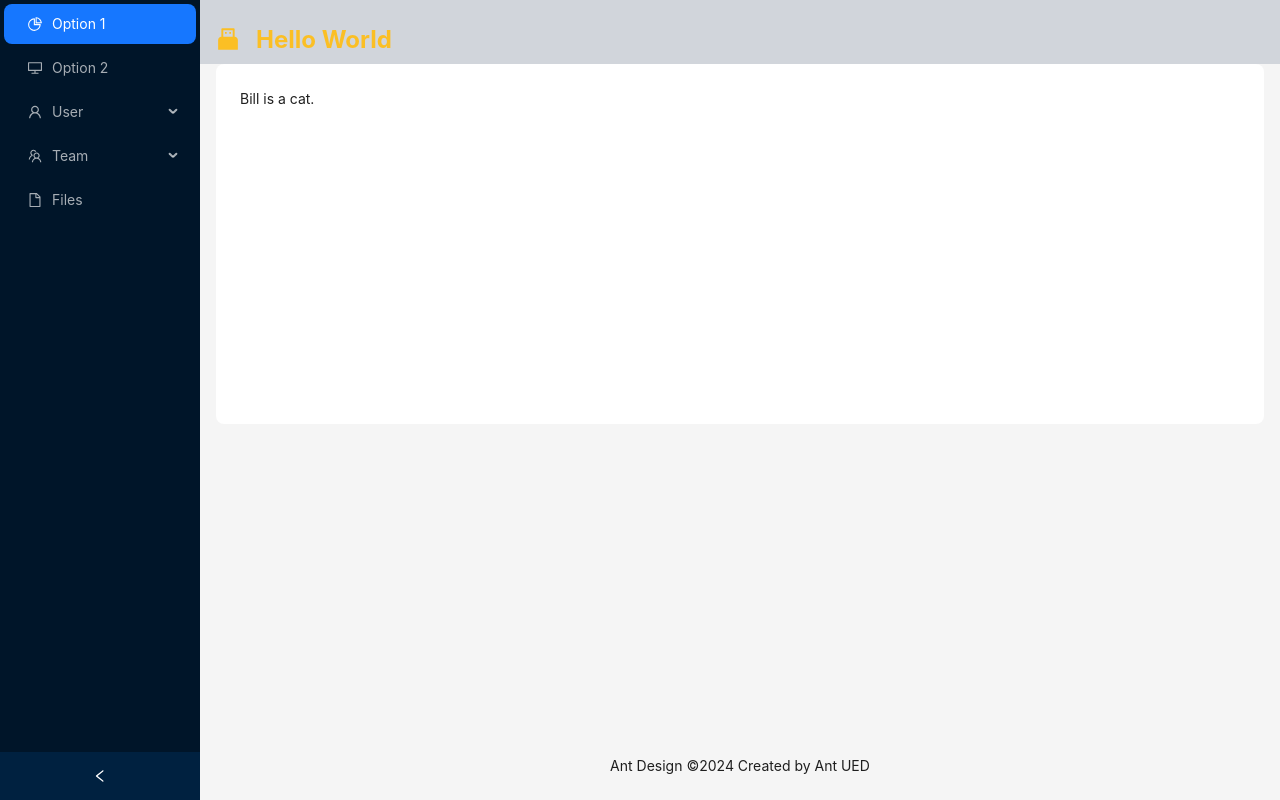
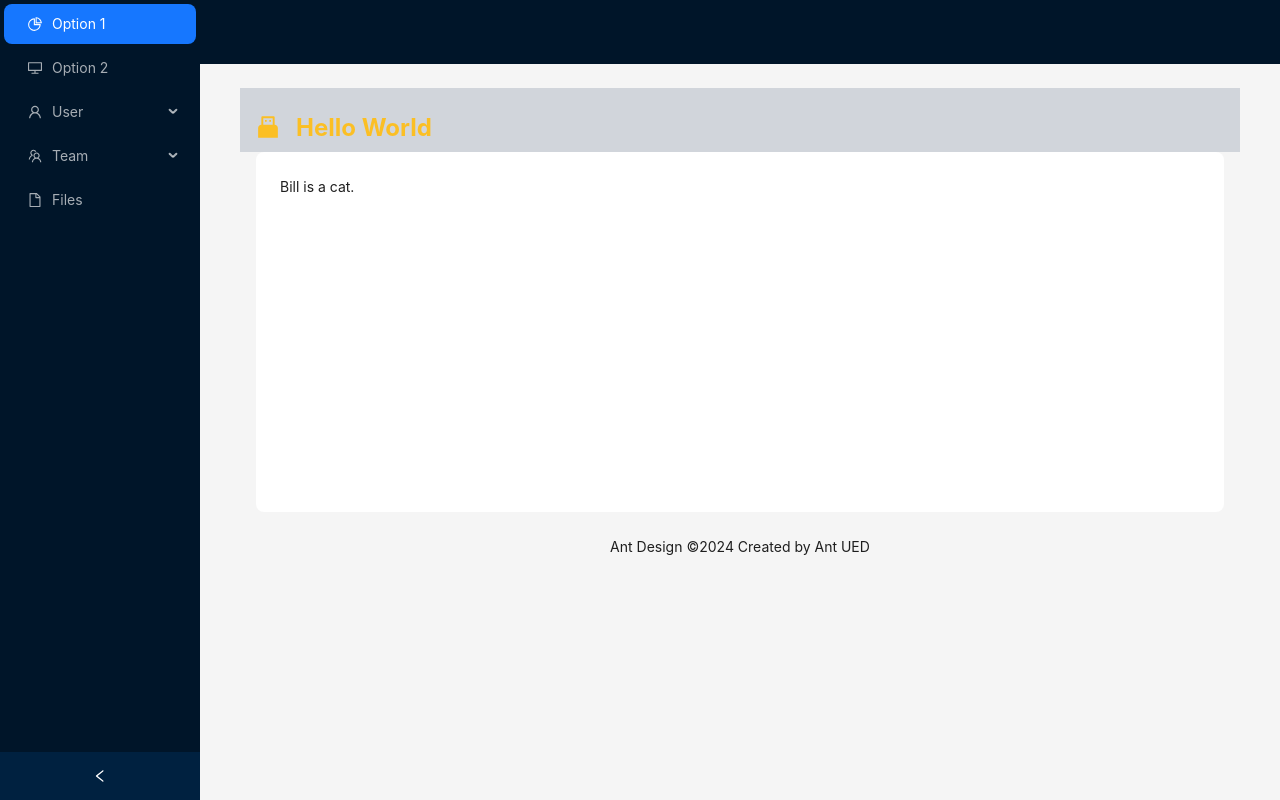
Before and after one commit to Celesca/new-portfolio, a React (Vite) app in the folder frontend/: page / in a window 1280 px wide. Built offline with nearby package versions, Linux system fonts and the light colour scheme.

Commit message:
add: conditional page

```diff
--- a/frontend/src/App.tsx
+++ b/frontend/src/App.tsx
@@ -5,13 +5,13 @@ import {
   FileOutlined,
   PieChartOutlined,
   TeamOutlined,
-  UsbFilled,
   UserOutlined,
 } from '@ant-design/icons';
 import type { MenuProps } from 'antd';
-import { Layout, Menu, theme } from 'antd';
+import { Layout, Menu } from 'antd';
+import HomePage from './HomePage/HomePage';
 
-const { Header, Content, Footer, Sider } = Layout;
+const { Sider } = Layout;
 
 type MenuItem = Required<MenuProps>['items'][number];
 
@@ -43,39 +43,48 @@ const items: MenuItem[] = [
 
 const App: React.FC = () => {
   const [collapsed, setCollapsed] = useState(false);
-  const {
-    token: { colorBgContainer, borderRadiusLG },
-  } = theme.useToken();
+  const [selectedKeys, setSelectedKeys] = useState(['1']);
+
+  const handleMenuClick: MenuProps['onClick'] = (e) => {
+    setSelectedKeys([e.key]);
+  };
+
+  const renderContent = () => {
+    switch (selectedKeys[0]) {
+      case '1':
+        return <HomePage />;
+      case '2':
+        return <div>Option 2 Content</div>;
+      case '3':
+        return <div>Tom's Content</div>;
+      case '4':
+        return <div>Bill is a cat.</div>;
+      case '5':
+        return <div>Alex's Content</div>;
+      case '6':
+        return <div>Team 1 Content</div>;
+      case '8':
+        return <div>Team 2 Content</div>;
+      case '9':
+        return <div>Files Content</div>;
+      default:
+        return <div>Default Content</div>;
+    }
+  };
 
   return (
     <Layout style={{ minHeight: '100vh' }}>
       <Sider collapsible collapsed={collapsed} onCollapse={(value) => setCollapsed(value)}>
         <div className="demo-logo-vertical" />
-        <Menu theme="dark" defaultSelectedKeys={['1']} mode="inline" items={items} />
+        <Menu theme="dark" defaultSelectedKeys={['1']} mode="inline" items={items} onClick={handleMenuClick} />
       </Sider>
-      <Layout>
-        <Header className="text-2xl pl-4 pt-6 font-bold text-amber-400 bg-gray-300">
-        <div>
-          <UsbFilled className="pr-4"/>
-            <span>Hello World</span>
+      <Layout className="site-layout">
+        <Layout.Header className="site-layout-background" style={{ padding: 0 }} />
+        <Layout.Content style={{ margin: '0 16px' }}>
+          <div className="site-layout-background" style={{ padding: 24, minHeight: 360 }}>
+            {renderContent()}
           </div>
-          </Header>
-
-        <Content style={{ margin: '0 16px' }}>
-          <div
-            style={{
-              padding: 24,
-              minHeight: 360,
-              background: colorBgContainer,
-              borderRadius: borderRadiusLG,
-            }}
-          >
-            Bill is a cat.
-          </div>
-        </Content>
-        <Footer style={{ textAlign: 'center' }}>
-          Ant Design ©{new Date().getFullYear()} Created by Ant UED
-        </Footer>
+        </Layout.Content>
       </Layout>
     </Layout>
   );
--- a/frontend/src/HomePage/HomePage.tsx
+++ b/frontend/src/HomePage/HomePage.tsx
@@ -1,17 +1,38 @@
+import { Layout, theme } from 'antd';
 import './HomePage.css';
+import { Content, Footer, Header } from 'antd/es/layout/layout';
+import { UsbFilled } from '@ant-design/icons';
 
-const HomePage = () => {
+const HomePage: React.FC = () => {
+  const {
+    token: { colorBgContainer, borderRadiusLG },
+  } = theme.useToken();
+
   return (
-    <div className="flex items-center mt-8">
-        <div>
-            <img src="yoimiya.jpg" alt="yoimya" width="300" height="300" className="hero-image" />
-        </div>
+    <Layout>
+    <Header className="text-2xl pl-4 pt-6 font-bold text-amber-400 bg-gray-300">
+    <div>
+      <UsbFilled className="pr-4"/>
+        <span>Hello World</span>
+      </div>
+      </Header>
 
-        <div>
-            <p>My name is Celeste. I am a full stack developer.</p>
-        </div>
-
-    </div>
+    <Content style={{ margin: '0 16px' }}>
+      <div
+        style={{
+          padding: 24,
+          minHeight: 360,
+          background: colorBgContainer,
+          borderRadius: borderRadiusLG,
+        }}
+      >
+        Bill is a cat.
+      </div>
+    </Content>
+    <Footer style={{ textAlign: 'center' }}>
+      Ant Design ©{new Date().getFullYear()} Created by Ant UED
+    </Footer>
+  </Layout>
   )
 }
 
```
